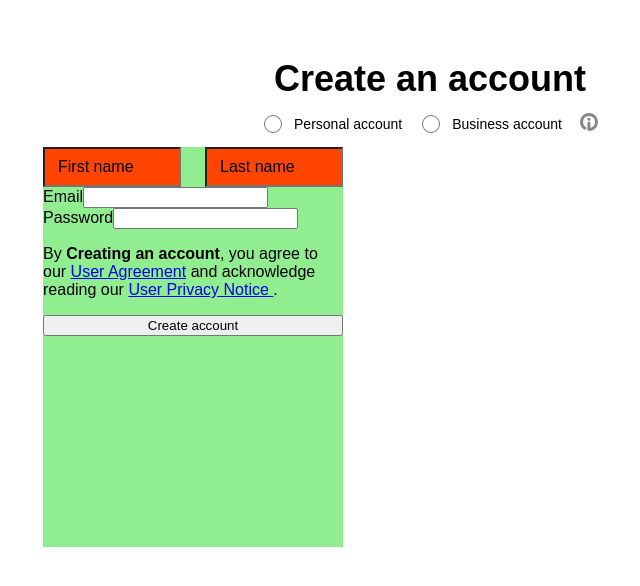
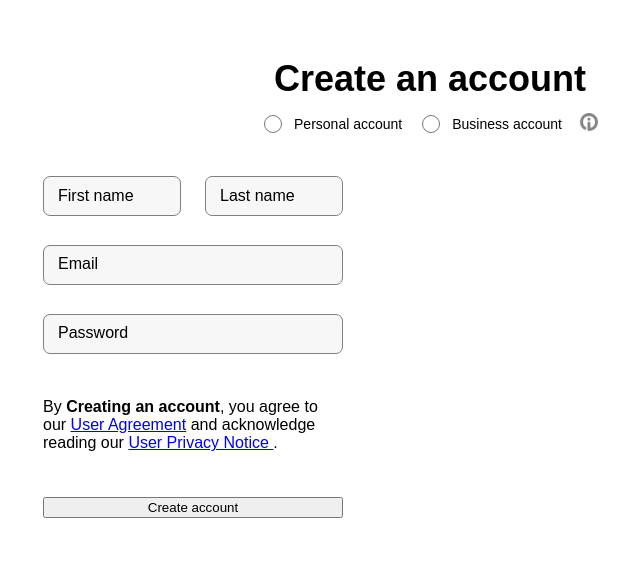
Before and after one commit to cybodt/login-form-ebay, a React (Vite) app: page /signuppersonal in a window 1280 px wide. Shown: the top 586 px of the page, without its empty margins (210-850 px from the left). Built offline with nearby package versions, Linux system fonts and the light colour scheme.

Commit message:
share code on github

```diff
--- a/src/SignUpPersonal.css
+++ b/src/SignUpPersonal.css
@@ -8,7 +8,7 @@
   height: 100%;
   display: flex;
   flex-direction: column;
-  background-color: lightgreen;
+  justify-content: space-evenly;
 }
 
 .sign-up-personal__first-and-last-name {
@@ -33,5 +33,41 @@
   width: 138px;
   height: 40px;
   box-sizing: border-box;
-  background-color: orangered;
+  border-radius: 7px;
+  outline: none;
 }
+
+.sign-up-personal__email,
+.sign-up-personal__email>input,
+.sign-up-personal__password,
+.sign-up-personal__password>input {
+  width: 100%;
+  height: 40px;
+  box-sizing: border-box;
+  border-radius: 7px;
+  outline: none;
+}
+
+.sign-up-personal__email,
+.sign-up-personal__password {
+  position: relative;
+}
+
+.sign-up-personal__email>label,
+.sign-up-personal__password>label {
+  position: absolute;
+  top: 10px;
+  left: 15px;
+}
+
+.sign-up-personal__input-first-name,
+.sign-up-personal__input-last-name,
+.sign-up-personal__input-email,
+.sign-up-personal__input-password {
+  padding-top: 15px;
+  padding-left: 15px;
+  border: 1px solid gray;
+  background-color: #f7f7f7;
+  color: black;
+  font-size: 1rem;
+}
--- a/src/SignUpPersonal.jsx
+++ b/src/SignUpPersonal.jsx
@@ -32,7 +32,7 @@ function SignUpPersonal() {
             className='sign-up-personal__input-email'
           />
         </div>
-        <div className='sign-up-personal__input-password'>
+        <div className='sign-up-personal__password'>
           <label htmlFor='sign-up-password'>Password</label>
           <input
             type='password'
@@ -49,7 +49,7 @@ function SignUpPersonal() {
       </form>
       <div className='sign-up-personal__vertical-delimiter'></div>
       <div className='sign-up-personal__social-login'></div>
-    </div >
+    </div>
   );
 }
 
```
